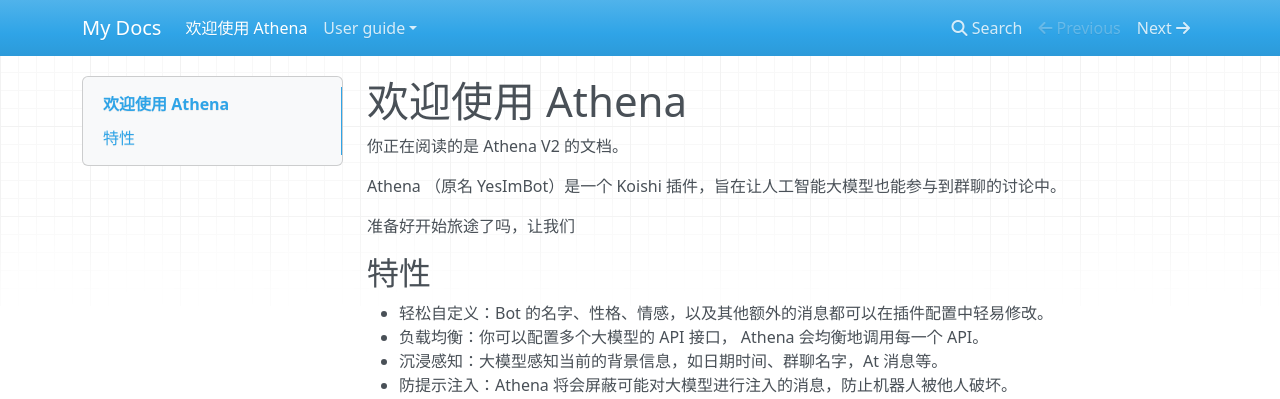
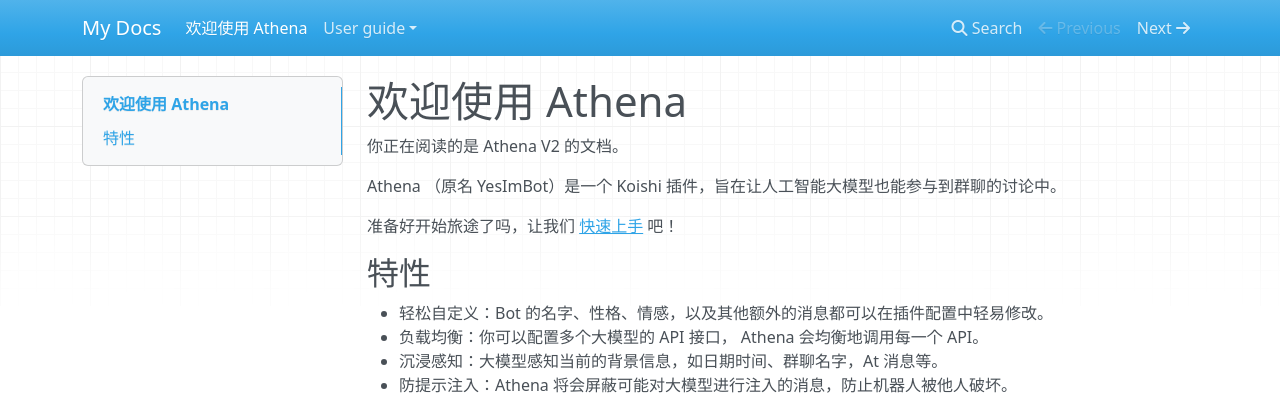
Before and after one commit to HydroGest/AthenaDocsNG, an MkDocs documentation site: the page built from docs/index.md, in a window 1280 px wide. Shown: the top 399 px of the page. Built offline with MkDocs 1.6.1, drawn with Linux system fonts in a browser that asks for light colours; nearby versions of some CDN libraries.

Commit message:
docs/index.md updated from https://stackedit.cn/

```diff
--- a/docs/index.md
+++ b/docs/index.md
@@ -4,7 +4,7 @@
 
 Athena （原名 YesImBot）是一个 Koishi 插件，旨在让人工智能大模型也能参与到群聊的讨论中。
 
-准备好开始旅途了吗，让我们
+准备好开始旅途了吗，让我们 [快速上手](/user-guide/getting-started) 吧！
 
 ## 特性
 - 轻松自定义：Bot 的名字、性格、情感，以及其他额外的消息都可以在插件配置中轻易修改。
```
Also changed, not shown: other parts of docs/index.md (+1 -1 lines).
